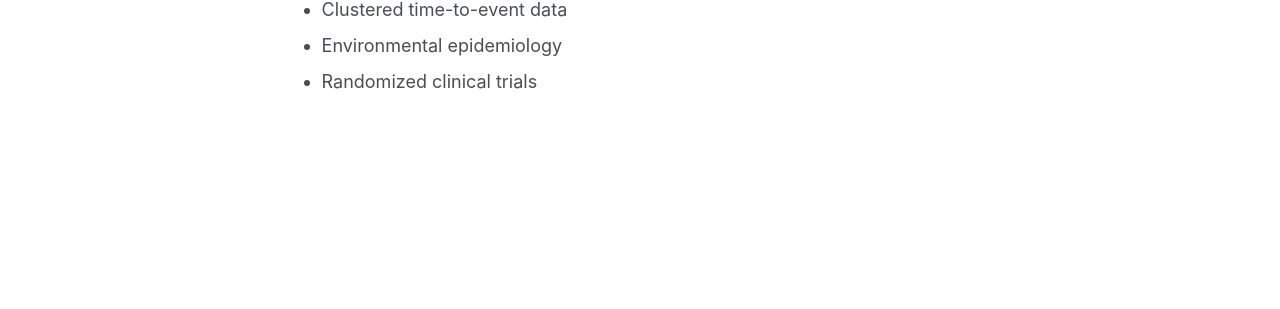
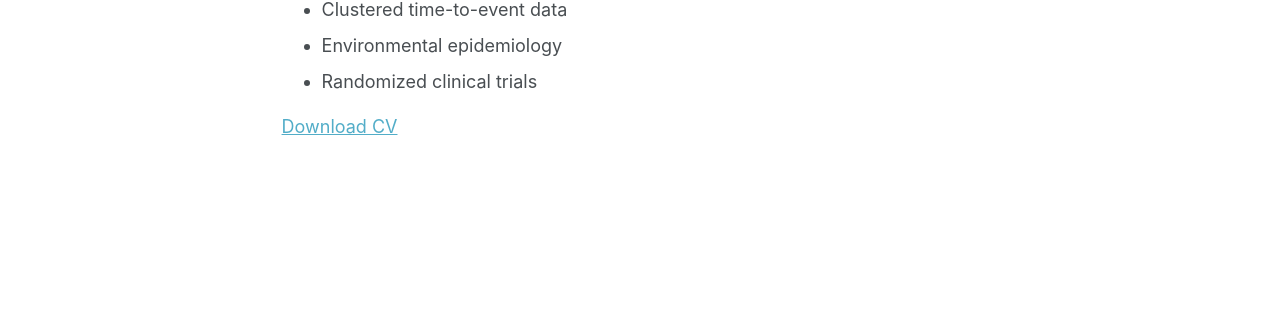
Before and after one commit to AMeddis/ameddis.github.io, a Jekyll site: the page built from _pages/about.md, in a window 1280 px wide and 1320 px high. Shown: the part 775-1084 px from the top of the window. Built offline with Jekyll 4.4.1, drawn with Linux system fonts in a browser that asks for light colours; some web fonts are replaced.

Commit message:
Update about.md

```diff
--- a/_pages/about.md
+++ b/_pages/about.md
@@ -24,3 +24,5 @@ Research Interests:
 * Clustered time-to-event data
 * Environmental epidemiology
 * Randomized clinical trials
+
+[Download CV](files/CV.pdf)
```
